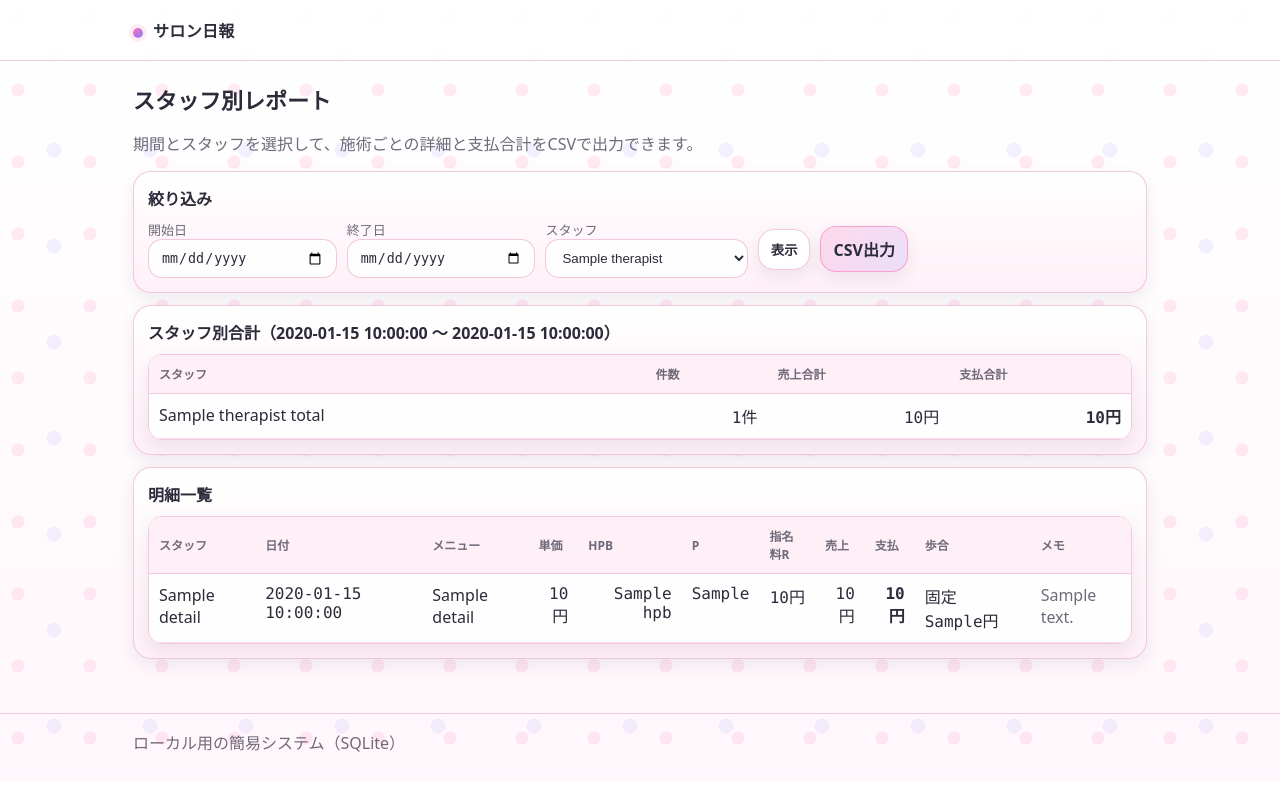
After one commit to shunsoco-stack/InvoiceFromTherapist, a Flask app: template app/templates/report_staff.html in a window 1280 px wide. The commit adds this page. Run offline with Flask 3, Linux system fonts and the light colour scheme; the template is opened without the code that fills it: most values are stand-ins (such as "Sample title", 1, 10 or a date in 2020); parts of the project's set-up code (start-up, migrations or seed data) failed here and were passed over.

Commit message:
Add per-staff CSV report feature

```diff
--- a/app/app.py
+++ b/app/app.py
@@ -1229,6 +1229,154 @@ def create_app() -> Flask:
         finally:
             conn.close()
 
+    # ----------------
+    # Staff Report (per-therapist, date range)
+    # ----------------
+    def _staff_report_rows(conn, date_from: str, date_to: str, therapist_id: Optional[int] = None):
+        base_sql = """
+            SELECT
+              t.id,
+              t.service_date,
+              t.quantity,
+              t.hpb,
+              t.p,
+              t.r,
+              t.price_override,
+              t.commission_type_override,
+              t.commission_value_override,
+              t.notes,
+              th.id AS therapist_id,
+              th.name AS therapist_name,
+              th.commission_type AS therapist_commission_type,
+              th.commission_value AS therapist_commission_value,
+              m.id AS menu_id,
+              m.name AS menu_name,
+              m.price AS menu_price,
+              m.commission_type AS menu_commission_type,
+              m.commission_value AS menu_commission_value
+            FROM treatments t
+            JOIN therapists th ON th.id = t.therapist_id
+            JOIN menus m ON m.id = t.menu_id
+            WHERE t.service_date BETWEEN ? AND ?
+        """
+        if therapist_id:
+            return q(conn, base_sql + " AND t.therapist_id = ? ORDER BY th.name ASC, t.service_date ASC, t.id ASC", (date_from, date_to, therapist_id))
+        return q(conn, base_sql + " ORDER BY th.name ASC, t.service_date ASC, t.id ASC", (date_from, date_to))
+
+    def _compute_staff_details(rows) -> List[Dict[str, object]]:
+        detail_lines: List[Dict[str, object]] = []
+        for r in rows:
+            price = int(r["price_override"]) if r["price_override"] is not None else int(r["menu_price"])
+            rule = pick_commission_rule(
+                r["commission_type_override"],
+                r["commission_value_override"],
+                r["menu_commission_type"],
+                r["menu_commission_value"],
+                r["therapist_commission_type"],
+                r["therapist_commission_value"],
+            )
+            gross_menu, discount_total, net_menu, sales, payout = calc_treatment_yen(
+                unit_price_yen=price,
+                quantity=int(r["quantity"]),
+                rule=rule,
+                hpb_discount_yen=int(r["hpb"] or 0),
+                p_points_yen=int(r["p"] or 0),
+                r_nomination_fee_yen=int(r["r"] or 0),
+            )
+            detail_lines.append({
+                "treatment_id": r["id"],
+                "therapist_id": r["therapist_id"],
+                "therapist_name": r["therapist_name"],
+                "service_date": r["service_date"],
+                "menu_name": r["menu_name"],
+                "quantity": int(r["quantity"]),
+                "hpb": int(r["hpb"] or 0),
+                "p": int(r["p"] or 0),
+                "r": int(r["r"] or 0),
+                "price": price,
+                "gross_menu": gross_menu,
+                "discount_total": discount_total,
+                "net_menu": net_menu,
+                "sales": sales,
+                "rule_type": rule.commission_type,
+                "rule_value": rule.commission_value,
+                "payout": payout,
+                "notes": r["notes"] or "",
+            })
+        return detail_lines
+
+    @app.get("/reports/staff")
+    def report_staff():
+        today = date.today().isoformat()
+        date_from = (request.args.get("date_from") or today[:8] + "01").strip()
+        date_to = (request.args.get("date_to") or today).strip()
+        therapist_id = int(request.args.get("therapist_id") or "0")
+        conn = connect()
+        try:
+            therapists = q(conn, "SELECT * FROM therapists ORDER BY is_active DESC, name ASC, id ASC")
+            rows = _staff_report_rows(conn, date_from, date_to, therapist_id or None)
+            details = _compute_staff_details(rows)
+            totals: Dict[int, Dict[str, object]] = {}
+            for d in details:
+                tid = int(d["therapist_id"])
+                if tid not in totals:
+                    totals[tid] = {"therapist_name": d["therapist_name"], "sales": 0, "payout": 0, "count": 0}
+                totals[tid]["sales"] = int(totals[tid]["sales"]) + int(d["sales"])
+                totals[tid]["payout"] = int(totals[tid]["payout"]) + int(d["payout"])
+                totals[tid]["count"] = int(totals[tid]["count"]) + 1
+            therapist_totals = sorted(totals.values(), key=lambda x: str(x["therapist_name"]))
+            return render_template(
+                "report_staff.html",
+                date_from=date_from,
+                date_to=date_to,
+                therapist_id=therapist_id,
+                therapists=therapists,
+                details=details,
+                therapist_totals=therapist_totals,
+            )
+        finally:
+            conn.close()
+
+    @app.get("/reports/staff.csv")
+    def report_staff_csv():
+        today = date.today().isoformat()
+        date_from = (request.args.get("date_from") or today[:8] + "01").strip()
+        date_to = (request.args.get("date_to") or today).strip()
+        therapist_id = int(request.args.get("therapist_id") or "0")
+        conn = connect()
+        try:
+            rows = _staff_report_rows(conn, date_from, date_to, therapist_id or None)
+            details = _compute_staff_details(rows)
+            output = io.StringIO()
+            w = csv.writer(output)
+            w.writerow(["セラピスト", "日付", "メニュー", "単価(円)", "HPB割引(円)", "P割引(円)", "指名料R(円)", "売上(円)", "歩合タイプ", "歩合値", "スタッフ支払(円)", "メモ"])
+            for d in details:
+                w.writerow([
+                    d["therapist_name"],
+                    d["service_date"],
+                    d["menu_name"],
+                    d["price"],
+                    d["hpb"],
+                    d["p"],
+                    d["r"],
+                    d["sales"],
+                    "%" if d["rule_type"] == "percent" else "固定",
+                    d["rule_value"],
+                    d["payout"],
+                    d["notes"],
+                ])
+            bom = "\ufeff"
+            csv_bytes = (bom + output.getvalue()).encode("utf-8")
+            therapist_part = f"_t{therapist_id}" if therapist_id else "_all"
+            filename = f"staff_{date_from}_{date_to}{therapist_part}.csv"
+            return Response(
+                csv_bytes,
+                mimetype="text/csv; charset=utf-8",
+                headers={"Content-Disposition": f'attachment; filename="{filename}"'},
+            )
+        finally:
+            conn.close()
+
     @app.post("/payouts/mark_paid")
     def payout_mark_paid():
         service_date = (request.form.get("service_date") or date.today().isoformat()).strip()
--- a/app/templates/admin.html
+++ b/app/templates/admin.html
@@ -35,6 +35,7 @@
     <p class="muted">支払済みの記録からCSVを出力します。</p>
     <div class="actions">
       <a class="btn" href="{{ url_for('report_payouts_csv') }}">支払CSV / การจ่าย</a>
+      <a class="btn" href="{{ url_for('report_staff') }}">スタッフ別レポート・CSV出力</a>
     </div>
   </section>
 
--- /dev/null
+++ b/app/templates/report_staff.html
@@ -0,0 +1,99 @@
+{% extends "base.html" %}
+{% set title = "スタッフ別レポート" %}
+{% block content %}
+  <div class="page-head">
+    <h1>スタッフ別レポート</h1>
+    <p class="muted">期間とスタッフを選択して、施術ごとの詳細と支払合計をCSVで出力できます。</p>
+  </div>
+
+  <section class="card">
+    <h2>絞り込み</h2>
+    <form class="inline" method="get" action="{{ url_for('report_staff') }}">
+      <label>開始日 <input name="date_from" type="date" value="{{ date_from }}" /></label>
+      <label>終了日 <input name="date_to" type="date" value="{{ date_to }}" /></label>
+      <label>スタッフ
+        <select name="therapist_id">
+          <option value="0" {% if therapist_id == 0 %}selected{% endif %}>全員</option>
+          {% for t in therapists %}
+            <option value="{{ t.id }}" {% if therapist_id == t.id %}selected{% endif %}>{{ t.name }}</option>
+          {% endfor %}
+        </select>
+      </label>
+      <button class="btn btn--secondary" type="submit">表示</button>
+      <a class="btn" href="{{ url_for('report_staff_csv', date_from=date_from, date_to=date_to, therapist_id=therapist_id) }}">CSV出力</a>
+    </form>
+  </section>
+
+  {% if therapist_totals %}
+  <section class="card">
+    <h2>スタッフ別合計（{{ date_from }} ～ {{ date_to }}）</h2>
+    <div class="table-wrap">
+      <table class="table">
+        <thead>
+          <tr>
+            <th>スタッフ</th>
+            <th class="right">件数</th>
+            <th class="right">売上合計</th>
+            <th class="right">支払合計</th>
+          </tr>
+        </thead>
+        <tbody>
+          {% for t in therapist_totals %}
+            <tr>
+              <td>{{ t.therapist_name }}</td>
+              <td class="right mono">{{ t.count }}件</td>
+              <td class="right mono">{{ "{:,}".format(t.sales) }}円</td>
+              <td class="right mono strong">{{ "{:,}".format(t.payout) }}円</td>
+            </tr>
+          {% endfor %}
+        </tbody>
+      </table>
+    </div>
+  </section>
+  {% endif %}
+
+  <section class="card">
+    <h2>明細一覧</h2>
+    <div class="table-wrap">
+      <table class="table table--small">
+        <thead>
+          <tr>
+            <th>スタッフ</th>
+            <th>日付</th>
+            <th>メニュー</th>
+            <th class="right">単価</th>
+            <th class="right">HPB</th>
+            <th class="right">P</th>
+            <th class="right">指名料R</th>
+            <th class="right">売上</th>
+            <th class="right">支払</th>
+            <th>歩合</th>
+            <th>メモ</th>
+          </tr>
+        </thead>
+        <tbody>
+          {% for d in details %}
+            <tr>
+              <td>{{ d.therapist_name }}</td>
+              <td class="mono">{{ d.service_date }}</td>
+              <td>{{ d.menu_name }}</td>
+              <td class="right mono">{{ "{:,}".format(d.price) }}円</td>
+              <td class="right mono">{% if d.hpb %}{{ d.hpb }}{% endif %}</td>
+              <td class="right mono">{% if d.p %}{{ d.p }}{% endif %}</td>
+              <td class="right mono">{% if d.r %}{{ "{:,}".format(d.r) }}円{% endif %}</td>
+              <td class="right mono">{{ "{:,}".format(d.sales) }}円</td>
+              <td class="right mono strong">{{ "{:,}".format(d.payout) }}円</td>
+              <td class="mono">
+                {% if d.rule_type == "percent" %}{{ d.rule_value }}%{% else %}固定 {{ d.rule_value }}円{% endif %}
+              </td>
+              <td class="muted">{{ d.notes }}</td>
+            </tr>
+          {% endfor %}
+          {% if details|length == 0 %}
+            <tr><td colspan="11" class="muted">該当する施術記録がありません。</td></tr>
+          {% endif %}
+        </tbody>
+      </table>
+    </div>
+  </section>
+{% endblock %}
```
